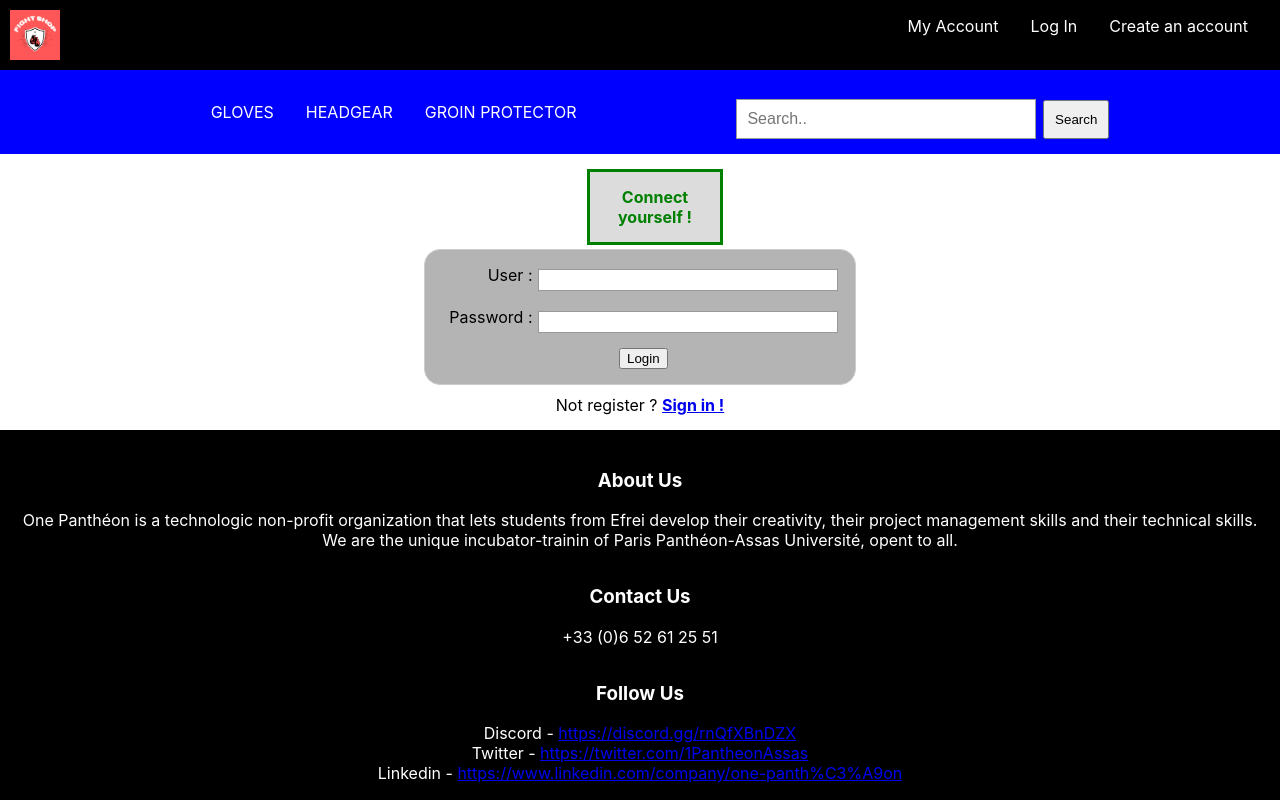
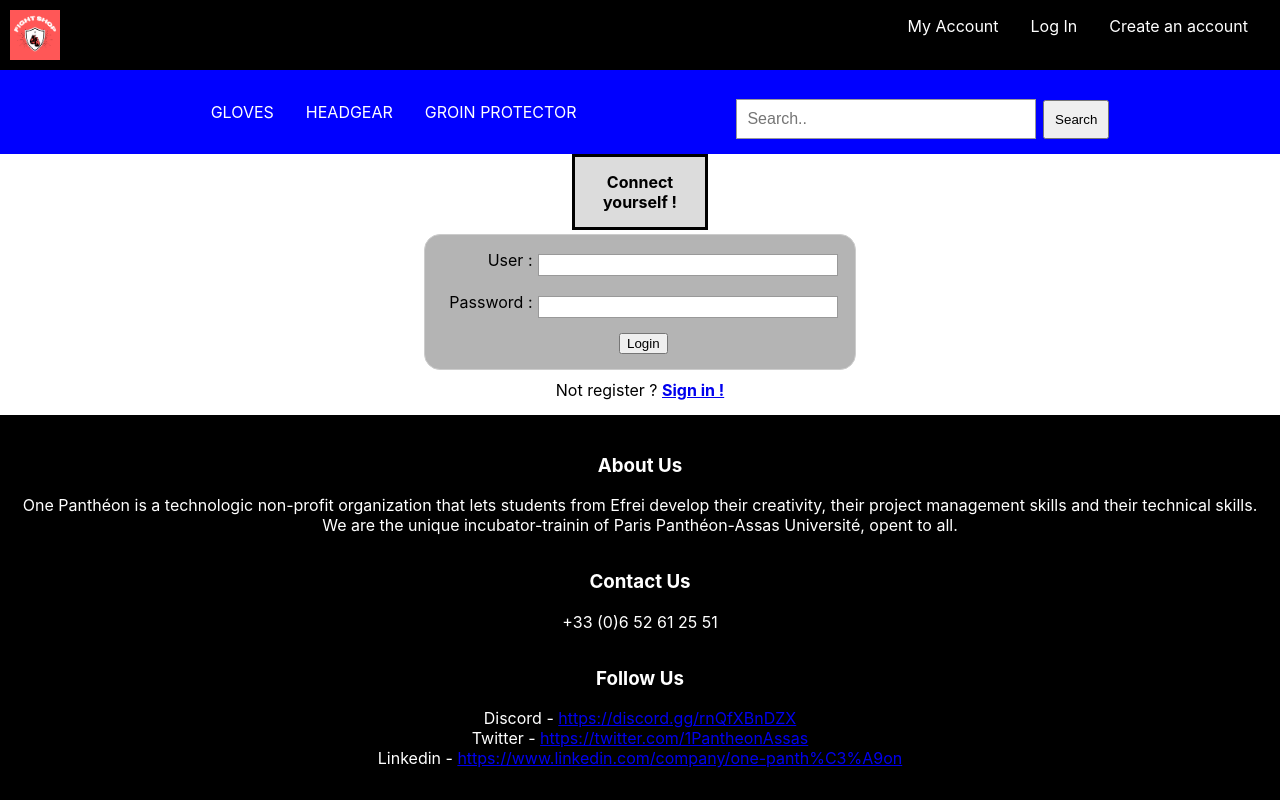
Before and after one commit to ProjectFightShop/fight_shop, a React (Create React App) app: page /fight_shop/login in a window 1280 px wide. Built offline with nearby package versions, Linux system fonts and the light colour scheme; no server answers.

Commit message:
ConnectAccount

```diff
--- a/src/pages/account/account.component.tsx
+++ b/src/pages/account/account.component.tsx
@@ -35,7 +35,7 @@
 
       {!message ? (<h3 className="notConnect"><b>Not Connected</b></h3>) : (
         <div className="account">
-          <h3 className="connect"><b>Connected</b></h3>
+          <h3 className="connectAccount"><b>Connected</b></h3>
           <p className="topic"><b>Your account : </b></p>
           <p className="attribute">Username : {username}</p>
           <p className="attribute">First Name : {firstName}</p>
--- a/src/pages/account/account.styles.css
+++ b/src/pages/account/account.styles.css
@@ -10,7 +10,7 @@
     background-color: rgb(220, 220, 220);
 }
 
-.connect{
+.connectAccount{
     color : green;
     margin-top: 15px;
     margin-left: 30px;
```
